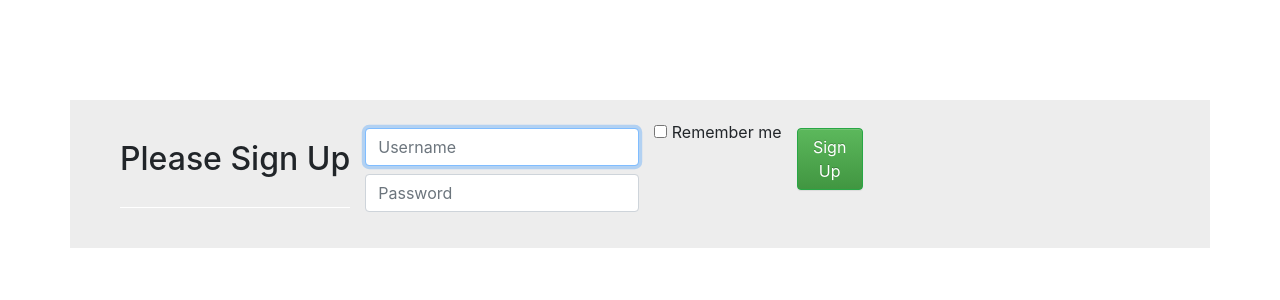
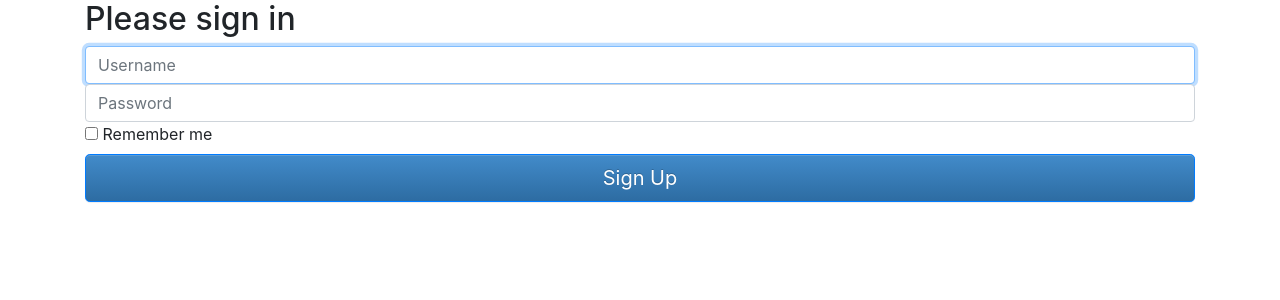
Before and after one commit to jgdevelopment/Odin, a Django app: page /accounts/ in a window 1280 px wide. Shown: the top 300 px of the page. Run offline with Django 3.2, Linux system fonts and the light colour scheme; style sheets or scripts are compiled from the project's sources; parts of the project's set-up code (start-up, migrations or seed data) failed here and were passed over; some libraries are stand-ins or nearby versions.

Commit message:
delete html header

```diff
--- a/accounts/templates/accounts/create_account.html
+++ b/accounts/templates/accounts/create_account.html
@@ -1,62 +1,36 @@
 {% extends "odin/base.html" %}
-{% load staticfiles %}
 <!DOCTYPE html>
 {% block title %}Sign Up{% endblock %}
+
 {% block content %}
-<html lang="en">
-<link rel="stylesheet" type="text/css" href="{% static 'css/login.css' %}" />
   <head>
     <meta charset="utf-8">
     <meta http-equiv="X-UA-Compatible" content="IE=edge">
     <meta name="viewport" content="width=device-width, initial-scale=1">
+
     <title>Sign Up</title>
+
     <link href="../../dist/css/bootstrap.min.css" rel="stylesheet">
+
+    <link href="signin.css" rel="stylesheet">
   </head>
 
   <body>
-    <form class="form-signin" role="form" action="{% url 'home'%}" method = "get">
 
     <div class="container">
-    <div class="row">
-    <form class="form-signin" role="form" action="{% url 'home'%}" method = "get">
-      <div class="page-header"><h2>Please Sign Up</h2></div>
-      <form class="form-horizontal">
-       <fieldset>
-        <div class="form-group">
-        <label class="col-md-1 control-label" for="username"></label>
-        <div class="col-md-12">
-          <input id="username" type="text" name="username" maxlength="20" placeholder="Username" class="form-control input-md" required autofocus>
-        </div>
-      <div class="form-group">
-        <label class="col-md-1 control-label" for="username"></label>
-        <div class="col-md-12">
-          <input type="password" class="form-control" placeholder="Password" required autofocus>
-        </div>
-      </div>
-      </div>
-      </fieldset>
-      </form>
-      </form>
+
+      <form class="form-signin" role="form" action="{% url 'home'%}" method = "get">
+        <h2 class="form-signin-heading">Please sign in</h2>
+        <input type="username" class="form-control" placeholder="Username" required autofocus>
+        <input type="password" class="form-control" placeholder="Password" required>
         <label class="checkbox">
-        <div class="col-md-2">
-        </div>
           <input type="checkbox" value="remember-me"> Remember me
         </label>
+        <button class="btn btn-lg btn-primary btn-block" type="submit">Sign Up</button>
+      </form>
 
-        <div class="form-group">
-        <label class="col-md-1 control-label" for="login"></label>
-      <div class="col-md-10">
-        <button class="btn btn-block btn-success" type="submit">Sign Up</button>
-      </div>
-      </form>
-      </form>
-</div>
-
-</form>
-</div>
     </div>
   </body>
-</html>
 
 {% csrf_token %}
 
--- a/accounts/templates/accounts/login.html
+++ b/accounts/templates/accounts/login.html
@@ -4,7 +4,6 @@
 {% block title %}Login{% endblock %}
 {% block content %}
 
-<html>
 <link rel="stylesheet" type="text/css" href="{% static 'css/login.css' %}" />
 <div class="container">
 <div class="row">
@@ -50,4 +49,3 @@
 </div> <!--./row -->
 </div> <!--./container -->
 {% endblock %}
-</html>
```
Also changed, not shown: home.html (added, +76 -0 lines), db.sqlite3.
